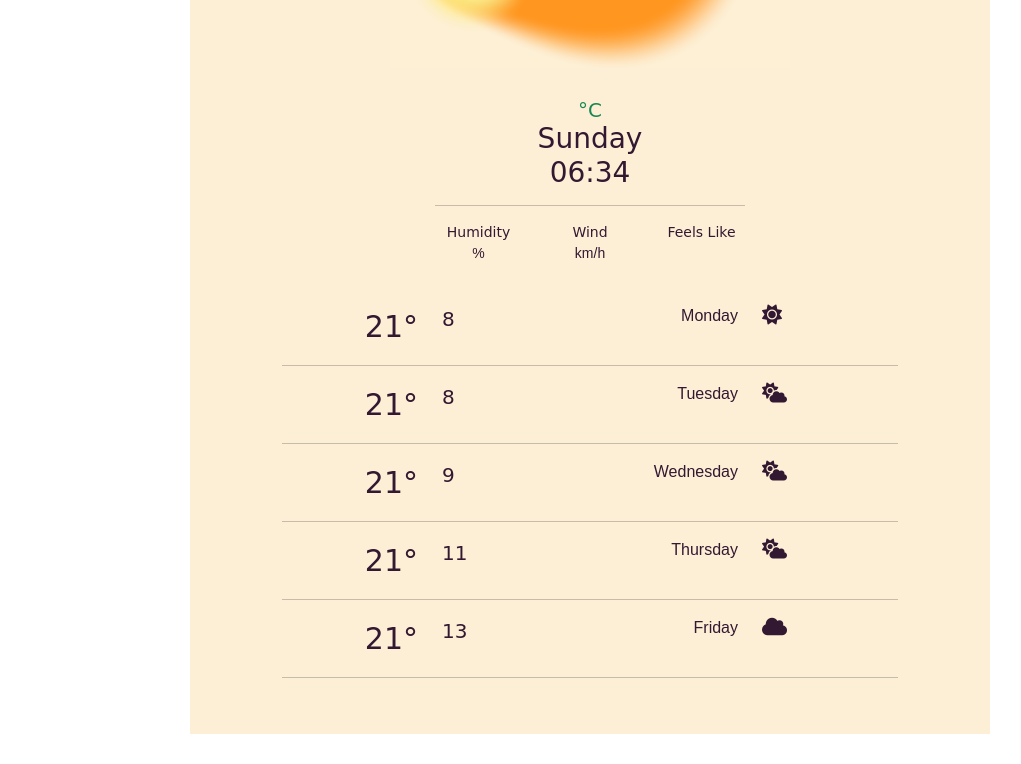
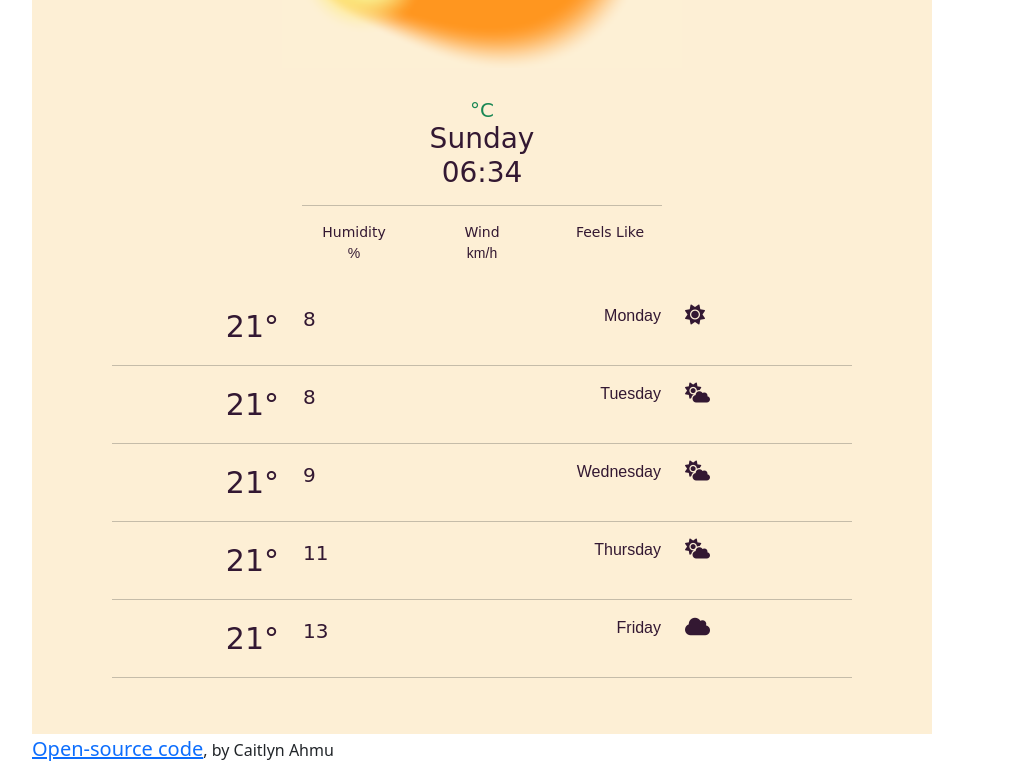
Before and after one commit to cahmu2/weather-app, a plain HTML site: page index.html in a window 1280 px wide. Shown: the part 460-1224 px from the top of the page, without its empty margins (50-1071 px from the left). Before the commit the page ends 1194 px from the top, so only its background shows below. Drawn offline with nearby package versions, Linux system fonts and the light colour scheme; no server answers.

Commit message:
updated app wrapper and added footer link

```diff
--- a/index.html
+++ b/index.html
@@ -17,7 +17,9 @@
     ></script>
   </head>
   <body>
-    <div class="app-wrapper container-fluid">
+    <div class="container">
+      <div class="weather-app-wrapper">
+        <div class="weather-app">
           <div class="row">
             <div class="search">
               <form class="d-flex" id="search-form">
@@ -137,6 +139,13 @@
             </div>
           </div>
         </div>
+      </div>
+      <footer>
+        <a href="https://github.com/cahmu2/weather-app" target="_blank"
+          >Open-source code</a
+        >, by Caitlyn Ahmu
+      </footer>
+    </div>
 
     <script src="src/index.js"></script>
   </body>
--- a/src/style.css
+++ b/src/style.css
@@ -82,10 +82,12 @@ h3,
   text-align: left;
 }
 
-.app-wrapper {
+.container {
+  margin-top: 20px;
+}
+.weather-app {
   background: #fdefd5;
-  margin-top: 20px;
-  max-width: 800px;
+  max-width: 900px;
 }
 .search {
   padding: 40px 40px 0 40px;
```
Lines whose indentation alone changed are shown as unchanged.
